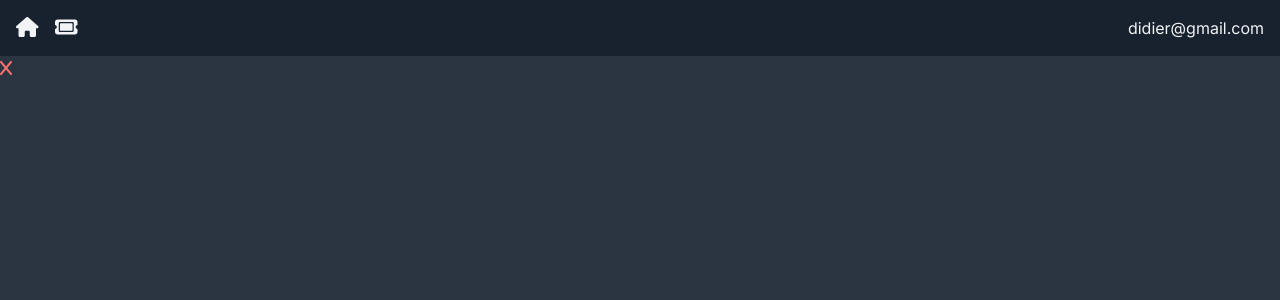
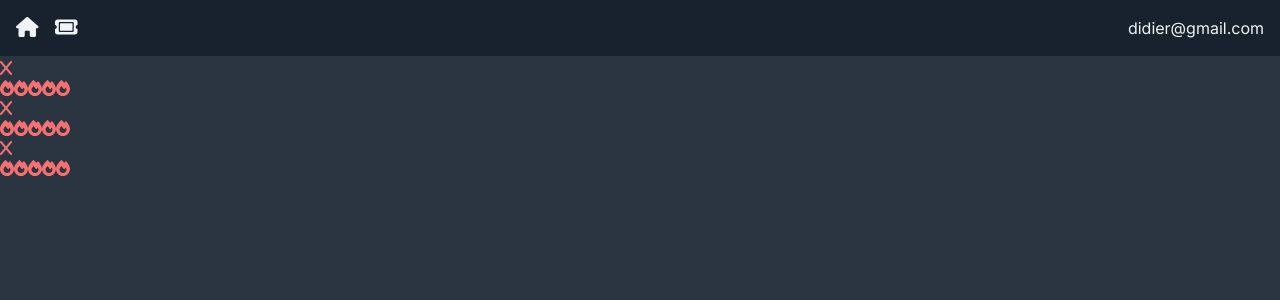
Before and after one commit to didierganthier/ticket-app, a Next.js app: page / in a window 1280 px wide. Shown: the top 300 px of the page. Built offline with nearby package versions, Linux system fonts and the light colour scheme.

Commit message:
Design PriorityDisplay

```diff
--- /dev/null
+++ b/app/(components)/PriorityDisplay.jsx
@@ -0,0 +1,17 @@
+import { faFire } from '@fortawesome/free-solid-svg-icons'
+import { FontAwesomeIcon } from '@fortawesome/react-fontawesome'
+import React from 'react'
+
+const PriorityDisplay = () => {
+  return (
+    <div className='flex justify-start align-baseline'>
+      <FontAwesomeIcon icon={faFire} className='text-red-400' />
+      <FontAwesomeIcon icon={faFire} className='text-red-400' />
+      <FontAwesomeIcon icon={faFire} className='text-red-400' />
+      <FontAwesomeIcon icon={faFire} className='text-red-400' />
+      <FontAwesomeIcon icon={faFire} className='text-red-400' />
+    </div>
+  )
+}
+
+export default PriorityDisplay
--- a/app/(components)/TicketCard.jsx
+++ b/app/(components)/TicketCard.jsx
@@ -1,10 +1,12 @@
  import React from 'react'
 import DeleteBlock from './DeleteBlock'
+import PriorityDisplay from './PriorityDisplay'
 
  const TicketCard = () => {
    return (
      <div>
        <DeleteBlock />
+       <PriorityDisplay />
      </div>
    )
  }
--- a/app/page.js
+++ b/app/page.js
@@ -5,6 +5,8 @@
   return (
     <div>
       <TicketCard />
+      <TicketCard />
+      <TicketCard />
     </div>
   )
 }
```
